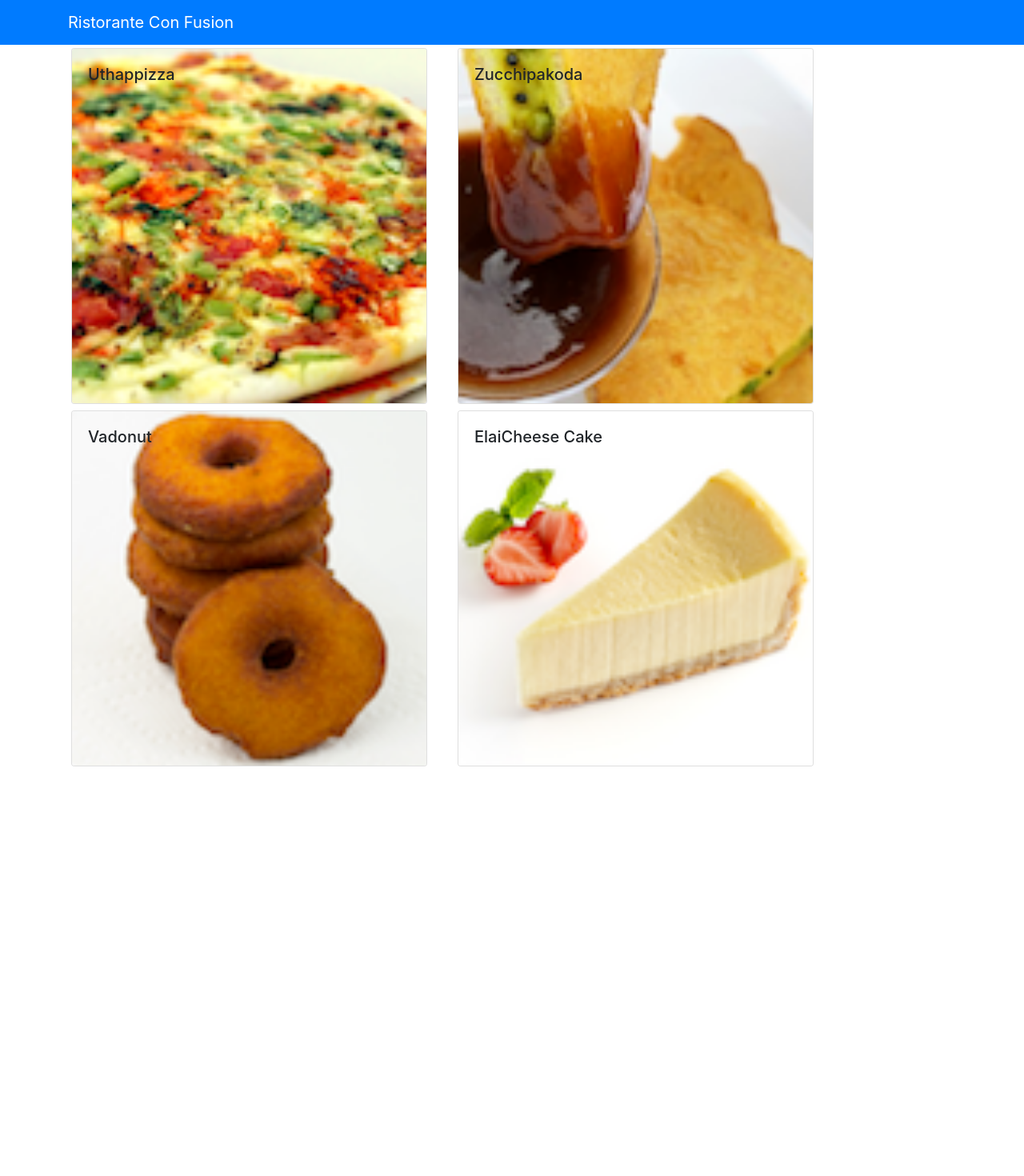
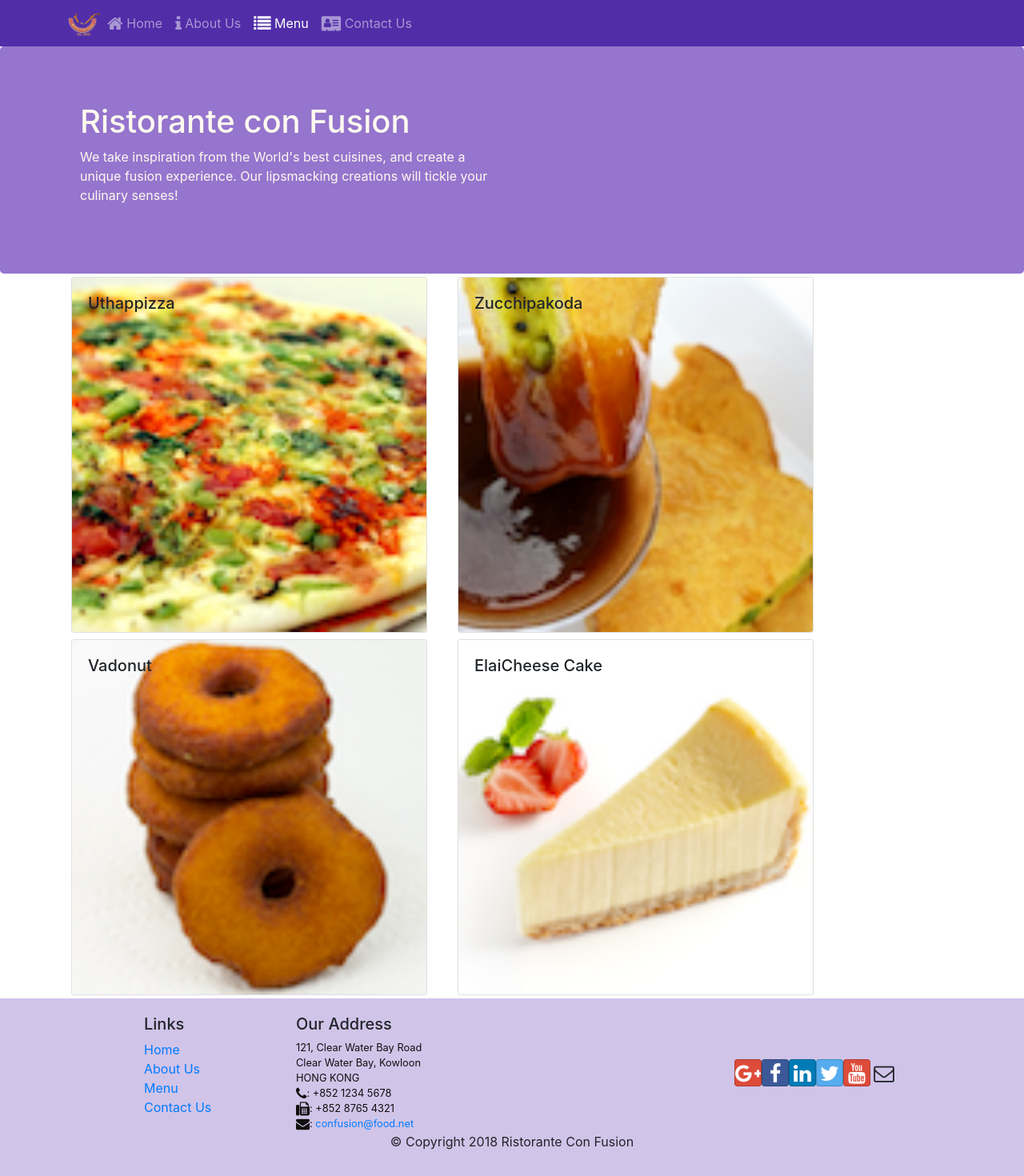
Before and after one commit to adnansadar/Restaurant-App-ReactJS, a React (Create React App) app in the folder confusion/: page /menu in a window 1280 px wide. Shown: the top 1470 px of the page at 80% size. Before the commit the page ends 962 px from the top, so only its background shows below. Built offline with nearby package versions, Linux system fonts and the light colour scheme.

Commit message:
added React-Router functionality

```diff
--- a/confusion/package.json
+++ b/confusion/package.json
@@ -8,9 +8,12 @@
     "@testing-library/react": "^9.5.0",
     "@testing-library/user-event": "^7.2.1",
     "bootstrap": "^4.5.0",
+    "bootstrap-social": "^5.1.1",
+    "font-awesome": "^4.7.0",
     "react": "^16.13.1",
     "react-dom": "^16.13.1",
     "react-popper": "^0.9.5",
+    "react-router-dom": "^4.2.2",
     "react-scripts": "3.4.1",
     "reactstrap": "^5.0.0"
   },
--- a/confusion/src/App.css
+++ b/confusion/src/App.css
@@ -1,38 +1,33 @@
-/* .App {
-  text-align: center;
+.row-header {
+  margin: 0px auto;
+  padding: 0px auto;
 }
 
-.App-logo {
-  height: 40vmin;
-  pointer-events: none;
+.row-content {
+  margin: 0px auto;
+  padding: 50px 0px 50px 0px;
+  border-bottom: 1px ridge;
+  min-height: 400px;
 }
 
-@media (prefers-reduced-motion: no-preference) {
-  .App-logo {
-    animation: App-logo-spin infinite 20s linear;
-  }
+.footer {
+  background-color: #d1c4e9;
+  margin: 0px auto;
+  padding: 20px 0px 20px 0px;
+}
+.jumbotron {
+  padding: 70px 30px 70px 30px;
+  margin: 0px auto;
+  background: #9575cd;
+  color: floralwhite;
 }
 
-.App-header {
-  background-color: #282c34;
-  min-height: 100vh;
-  display: flex;
-  flex-direction: column;
-  align-items: center;
-  justify-content: center;
-  font-size: calc(10px + 2vmin);
-  color: white;
+address {
+  font-size: 80%;
+  margin: 0px;
+  color: #0f0f0f;
 }
 
-.App-link {
-  color: #61dafb;
+.navbar-dark {
+  background-color: #512da8;
 }
-
-@keyframes App-logo-spin {
-  from {
-    transform: rotate(0deg);
-  }
-  to {
-    transform: rotate(360deg);
-  }
-} */
--- a/confusion/src/App.js
+++ b/confusion/src/App.js
@@ -1,12 +1,15 @@
 import React, { Component } from "react";
 import Main from "./components/MainComponent";
+import { BrowserRouter } from "react-router-dom";
 
 class App extends Component {
   render() {
     return (
-      <div className="App">
-        <Main />
-      </div>
+      <BrowserRouter>
+        <div>
+          <Main />
+        </div>
+      </BrowserRouter>
     );
   }
 }
--- /dev/null
+++ b/confusion/src/components/FooterComponent.js
@@ -0,0 +1,92 @@
+/* eslint-disable jsx-a11y/anchor-is-valid */
+import React from "react";
+import { Link } from "react-router-dom";
+
+function Footer(props) {
+  return (
+    <div className="footer">
+      <div className="container">
+        <div className="row justify-content-center">
+          <div className="col-4 offset-1 col-sm-2">
+            <h5>Links</h5>
+            <ul className="list-unstyled">
+              <li>
+                <Link to="/home">Home</Link>
+              </li>
+              <li>
+                <Link to="/aboutus">About Us</Link>
+              </li>
+              <li>
+                <Link to="/menu">Menu</Link>
+              </li>
+              <li>
+                <Link to="/contactus">Contact Us</Link>
+              </li>
+            </ul>
+          </div>
+          <div className="col-7 col-sm-5">
+            <h5>Our Address</h5>
+            <address>
+              121, Clear Water Bay Road
+              <br />
+              Clear Water Bay, Kowloon
+              <br />
+              HONG KONG
+              <br />
+              <i className="fa fa-phone fa-lg"></i>: +852 1234 5678
+              <br />
+              <i className="fa fa-fax fa-lg"></i>: +852 8765 4321
+              <br />
+              <i className="fa fa-envelope fa-lg"></i>:{" "}
+              <a href="mailto:confusion@food.net">confusion@food.net</a>
+            </address>
+          </div>
+          <div className="col-12 col-sm-4 align-self-center">
+            <div className="text-center">
+              <a
+                className="btn btn-social-icon btn-google"
+                href="http://google.com/+"
+              >
+                <i className="fa fa-google-plus"></i>
+              </a>
+              <a
+                className="btn btn-social-icon btn-facebook"
+                href="http://www.facebook.com/profile.php?id="
+              >
+                <i className="fa fa-facebook"></i>
+              </a>
+              <a
+                className="btn btn-social-icon btn-linkedin"
+                href="http://www.linkedin.com/in/"
+              >
+                <i className="fa fa-linkedin"></i>
+              </a>
+              <a
+                className="btn btn-social-icon btn-twitter"
+                href="http://twitter.com/"
+              >
+                <i className="fa fa-twitter"></i>
+              </a>
+              <a
+                className="btn btn-social-icon btn-google"
+                href="http://youtube.com/"
+              >
+                <i className="fa fa-youtube"></i>
+              </a>
+              <a className="btn btn-social-icon" href="mailto:">
+                <i className="fa fa-envelope-o"></i>
+              </a>
+            </div>
+          </div>
+        </div>
+        <div className="row justify-content-center">
+          <div className="col-auto">
+            <p>© Copyright 2018 Ristorante Con Fusion</p>
+          </div>
+        </div>
+      </div>
+    </div>
+  );
+}
+
+export default Footer;
--- /dev/null
+++ b/confusion/src/components/HeaderComponent.js
@@ -0,0 +1,88 @@
+import React, { Component } from "react";
+import {
+  Nav,
+  Navbar,
+  NavbarBrand,
+  NavbarToggler,
+  Collapse,
+  NavItem,
+  Jumbotron,
+} from "reactstrap";
+import { NavLink } from "react-router-dom";
+
+class Header extends Component {
+  constructor(props) {
+    super(props);
+
+    this.toggleNav = this.toggleNav.bind(this);
+    this.state = {
+      isNavOpen: false,
+    };
+  }
+
+  toggleNav() {
+    this.setState({
+      isNavOpen: !this.state.isNavOpen,
+    });
+  }
+
+  render() {
+    return (
+      <div>
+        <Navbar dark expand="md">
+          <div className="container">
+            <NavbarToggler onClick={this.toggleNav} />
+            <NavbarBrand className="mr-auto" href="/">
+              <img
+                src="assets/images/logo.png"
+                height="30"
+                width="41"
+                alt="Ristorante Con Fusion"
+              />
+            </NavbarBrand>
+            <Collapse isOpen={this.state.isNavOpen} navbar>
+              <Nav navbar>
+                <NavItem>
+                  <NavLink className="nav-link" to="/home">
+                    <span className="fa fa-home fa-lg"></span> Home
+                  </NavLink>
+                </NavItem>
+                <NavItem>
+                  <NavLink className="nav-link" to="/aboutus">
+                    <span className="fa fa-info fa-lg"></span> About Us
+                  </NavLink>
+                </NavItem>
+                <NavItem>
+                  <NavLink className="nav-link" to="/menu">
+                    <span className="fa fa-list fa-lg"></span> Menu
+                  </NavLink>
+                </NavItem>
+                <NavItem>
+                  <NavLink className="nav-link" to="/contactus">
+                    <span className="fa fa-address-card fa-lg"></span> Contact
+                    Us
+                  </NavLink>
+                </NavItem>
+              </Nav>
+            </Collapse>
+          </div>
+        </Navbar>
+        <Jumbotron>
+          <div className="container">
+            <div className="row row-header">
+              <div className="col-12 col-sm-6">
+                <h1>Ristorante con Fusion</h1>
+                <p>
+                  We take inspiration from the World's best cuisines, and create
+                  a unique fusion experience. Our lipsmacking creations will
+                  tickle your culinary senses!
+                </p>
+              </div>
+            </div>
+          </div>
+        </Jumbotron>
+      </div>
+    );
+  }
+}
+export default Header;
--- /dev/null
+++ b/confusion/src/components/HomeComponent.js
@@ -0,0 +1,11 @@
+import React from "react";
+
+function Home() {
+  return (
+    <div className="container">
+      <h4>Home</h4>
+    </div>
+  );
+}
+
+export default Home;
--- a/confusion/src/components/MainComponent.js
+++ b/confusion/src/components/MainComponent.js
@@ -1,41 +1,44 @@
 import React, { Component } from "react";
-import { Navbar, NavbarBrand } from "reactstrap";
+// import { Navbar, NavbarBrand } from "reactstrap";
 import Menu from "./MenuComponent";
-import DishDetail from "./DishdetailComponent";
+// import DishDetail from "./DishdetailComponent";
 import { DISHES } from "../shared/dishes";
+import Header from "./HeaderComponent";
+import Footer from "./FooterComponent";
+import Home from "./HomeComponent";
+import { Switch, Route, Redirect } from "react-router-dom";
 
 class Main extends Component {
   constructor(props) {
     super(props);
     this.state = {
       dishes: DISHES,
-      selectedDish: null,
     };
   }
+  render() {
+    const HomePage = () => {
+      return <Home />;
+    };
 
-  onDishSelect(dishId) {
-    this.setState({ selectedDish: dishId });
-  }
-
-  render() {
     return (
       <div>
-        <Navbar dark color="primary">
-          <div className="container">
-            <NavbarBrand href="/">Ristorante Con Fusion</NavbarBrand>
-          </div>
-        </Navbar>
-        <Menu
-          dishes={this.state.dishes}
-          onClick={(dishId) => this.onDishSelect(dishId)}
-        />
-        <DishDetail
-          dish={
-            this.state.dishes.filter(
-              (dish) => dish.id === this.state.selectedDish
-            )[0]
-          }
-        />
+        <Header />
+        <Switch>
+          {/* If we know that only one route will be chosen, we can use a <Switch> component to render only the first route that matches the location(used for exact path) */}
+          {/* Dynamic Routing used */}
+          {/* <Link> components are how you create links to those different routes */}
+          {/* <Route> component needs a path which is the URL and then a component that you want rendered when navigating to that path. */}
+          <Route path="/home" component={HomePage} />
+          {/*"exact path" only displays one component at a time and switches between the components when the link is pressed */}
+          <Route
+            exact
+            path="/menu"
+            component={() => <Menu dishes={this.state.dishes} />}
+          />
+          {/* Redirect= Default if wrong URL entered */}
+          <Redirect to="/home" />
+        </Switch>
+        <Footer />
       </div>
     );
   }
--- a/confusion/src/components/MenuComponent.js
+++ b/confusion/src/components/MenuComponent.js
@@ -3,7 +3,7 @@
 
 function RenderMenuItem({ dish, onClick }) {
   return (
-    <Card onClick={() => onClick(dish.id)}>
+    <Card>
       <CardImg width="100%" src={dish.image} alt={dish.name} />
       <CardImgOverlay>
         <CardTitle>{dish.name}</CardTitle>
```
Also changed, not shown: confusion/src/index.js (+3 -4 lines), 1 other file (tests, documents, lock files or other folders).
